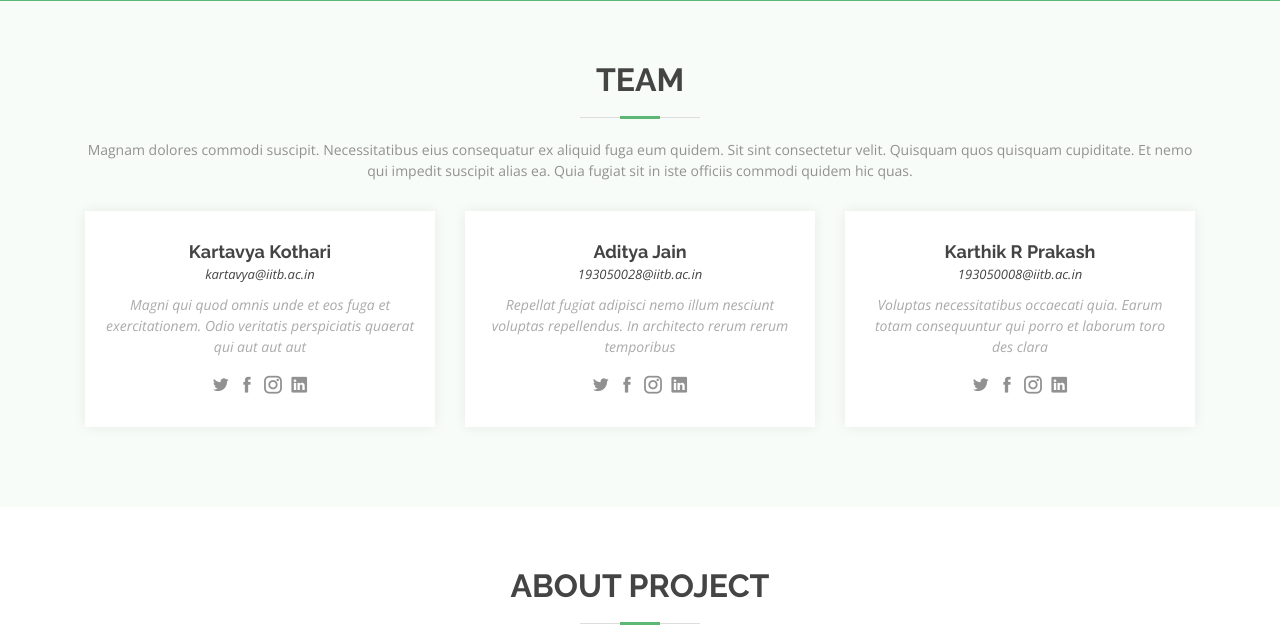
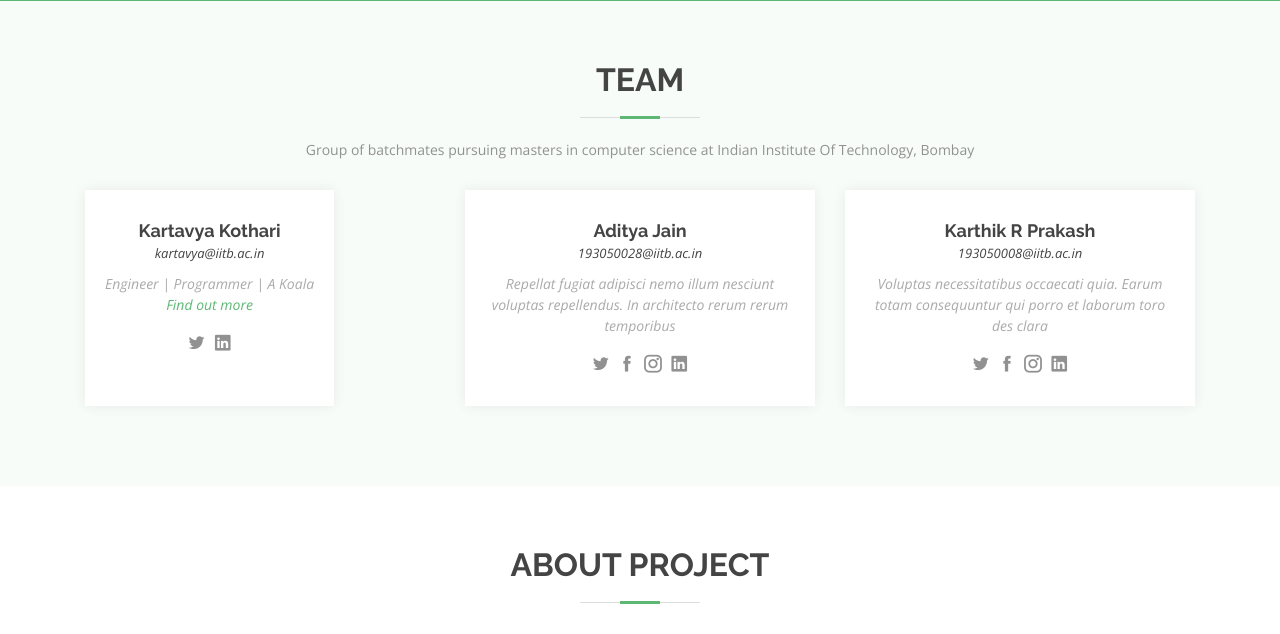
Before and after one commit to KartavyaKothari/dewaste, a Django app: page /aboutus in a window 1280 px wide. Shown: the part 315-949 px from the top of the page. Run offline with Django 3.2, Linux system fonts and the light colour scheme; some libraries are stand-ins or nearby versions.

Commit message:
Added kartavya details

```diff
--- a/dewasteapp/templates/aboutus.html
+++ b/dewasteapp/templates/aboutus.html
@@ -92,7 +92,7 @@
 
         <div class="section-title">
           <h2>Team</h2>
-          <p>Magnam dolores commodi suscipit. Necessitatibus eius consequatur ex aliquid fuga eum quidem. Sit sint consectetur velit. Quisquam quos quisquam cupiditate. Et nemo qui impedit suscipit alias ea. Quia fugiat sit in iste officiis commodi quidem hic quas.</p>
+          <p>Group of batchmates pursuing masters in computer science at Indian Institute Of Technology, Bombay</p>
         </div>
 
         <div class="row">
@@ -101,13 +101,12 @@
               <h4>Kartavya Kothari</h4>
               <span>kartavya@iitb.ac.in</span>
               <p>
-                Magni qui quod omnis unde et eos fuga et exercitationem. Odio veritatis perspiciatis quaerat qui aut aut aut
+                Engineer | Programmer | A Koala </br>
+                <a href="kartavyakothari.github.io">Find out more</a>
               </p>
               <div class="social">
-                <a href=""><i class="icofont-twitter"></i></a>
-                <a href=""><i class="icofont-facebook"></i></a>
-                <a href=""><i class="icofont-instagram"></i></a>
-                <a href=""><i class="icofont-linkedin"></i></a>
+                <a href="https://twitter.com/thekoalaperson"><i class="icofont-twitter"></i></a>
+                <a href="https://in.linkedin.com/in/kartavyakothari"><i class="icofont-linkedin"></i></a>
               </div>
             </div>
           </div>
```
